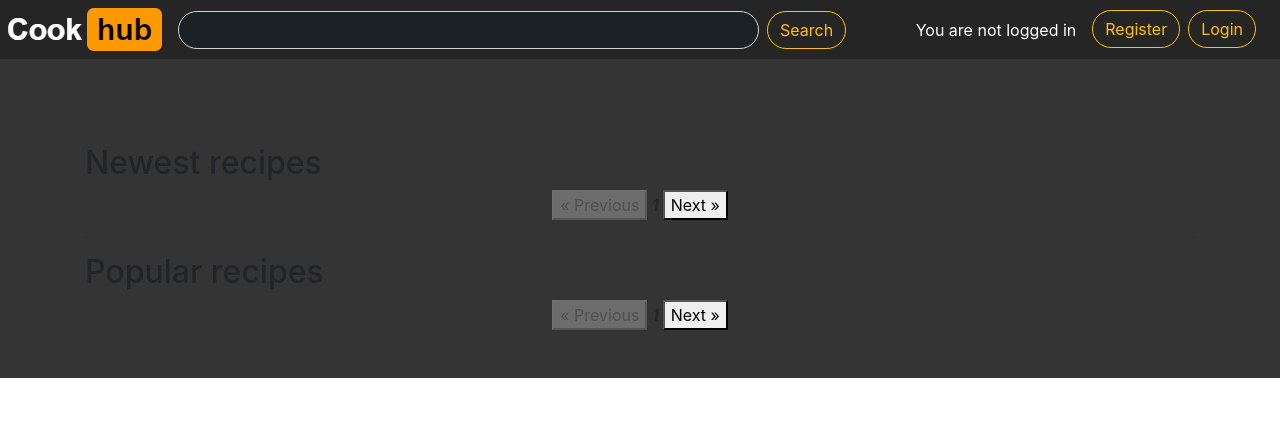
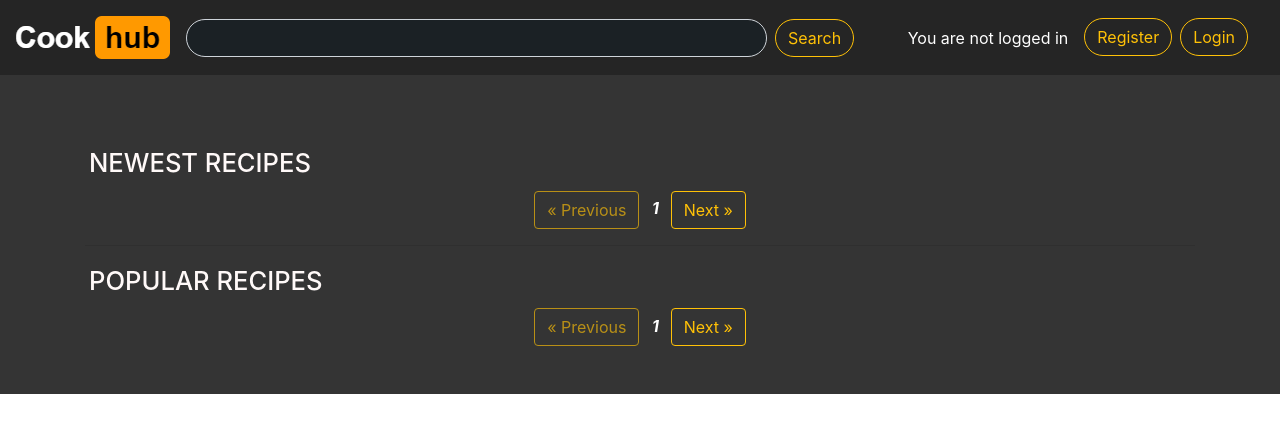
Before and after one commit to Konrad9/cookhub, a Django app: page / in a window 1280 px wide. Shown: the top 433 px of the page. Run offline with Django 3.2, Linux system fonts and the light colour scheme; data that the repository does not hold is empty; some libraries are stand-ins or nearby versions.

Commit message:
Homepage template dark mode done
Added dark mode to the homepage

```diff
--- a/cookhub/static/js/paginationHandler.js
+++ b/cookhub/static/js/paginationHandler.js
@@ -36,24 +36,25 @@ function RecipeGetter(RecipesPerPage, author, which, page, single, element, url,
 // now to the representation
 function displayRecipes(element, recipesArray, buttons) {
     var part1 = "<div class='col-md-4'><div class='card mb-4 box-shadow'><img class='card-img-top' alt='Thumbnail [100%x225]' style='height: 225px; width: 100%; display: block;' src='";
-    var part2 = "' data-holder-rendered='true'><div class='card-body'><a class='card-text' href='/recipe/";
+    var part2 = "' data-holder-rendered='true'><div class='card-body'><a class='card-text-title p-0 m-0' href='/recipe/";
     var part3 = "'>";
-    var part4 = "</a><div class='d-flex justify-content-between align-items-center'><a>Rating: ";
-    var part5 = "</a></div>";
-    var part6 = "</div></div></div>";
+    var part4 = "</a><div class='d-flex justify-content-between align-items-center'><p class=\"card-text-author mt-2 mb-2\">Author: ";
+    var part41 = "</p><p class=\"card-text-rating mt-2 mb-2\">Rating: ";
+    var part5 = "</p>";
+    var part6 = "</div></div></div></div>";
     var recipeHTMLpiece = "";
     for (i=0; i<recipesArray.length; i++) {
         var buttonPart = "";
         if (recipesArray[i].button=="remove") {
-            buttonPart = "<div class='btn-group'><button type='button' id='" + recipesArray[i].id + "' class='btn btn-sm btn-outline-secondary removeRecipeButton' data-recipeid='" + recipesArray[i].id + "' >Remove</button></div>";
+            buttonPart = "<div class='btn-group'><button type='button' id='" + recipesArray[i].id + "' class='btn btn-sm btn-outline-warning removeRecipeButton' data-recipeid='" + recipesArray[i].id + "' >Remove</button></div>";
         }
         else if (recipesArray[i].button=="save") {
-            buttonPart = "<div class='btn-group'><button type='button' id='" + recipesArray[i].id + "' class='btn btn-sm btn-outline-secondary addRecipeButton' data-recipeid='" + recipesArray[i].id + "' >Save</button></div>";
+            buttonPart = "<div class='btn-group'><button type='button' id='" + recipesArray[i].id + "' class='btn btn-sm btn-outline-warning addRecipeButton' data-recipeid='" + recipesArray[i].id + "' >Save</button></div>";
         }
         else if (recipesArray[i].button=="saved") {
-            buttonPart = "<div class='btn-group'><button type='button' id='" + recipesArray[i].id + "' class='btn btn-sm btn-outline-secondary addRecipeButton' data-recipeid='" + recipesArray[i].id + "' disabled='true' >Saved</button></div>";
+            buttonPart = "<div class='btn-group'><button type='button' id='" + recipesArray[i].id + "' class='btn btn-sm btn-outline-warning addRecipeButton' data-recipeid='" + recipesArray[i].id + "' disabled='true' >Saved</button></div>";
         }
-        recipeHTMLpiece += part1 + recipesArray[i].photoSource + part2 + recipesArray[i].id + part3 + recipesArray[i].title + part4 + recipesArray[i].averageRating + part5 + buttonPart + part6;
+        recipeHTMLpiece += part1 + recipesArray[i].photoSource + part2 + recipesArray[i].id + part3 + recipesArray[i].title + part4 + recipesArray[i].author + part41 + recipesArray[i].averageRating + part5 + buttonPart + part6;
     }
     $(element).html(recipeHTMLpiece);
 }
--- a/cookhub/templates/cookhub/base.html
+++ b/cookhub/templates/cookhub/base.html
@@ -28,7 +28,7 @@
 
     <body>
         <header>
-            <nav class="navbar navbar-expand-md navbar-dark fixed-top p-2" style="background-color:#252525">
+            <nav class="navbar navbar-expand-md navbar-dark fixed-top p-3" style="background-color:#252525">
                 <a class="navbar-brand p-0" href="{% url 'cookhub:homepage' %}"><img src="{{ MEDIA_URL }}logo.png" /></a>
                 <div class="collapse navbar-collapse pr-3" id="navbarCollapse">
                     <ul class="navbar-nav mr-auto">
--- a/cookhub/templates/cookhub/homepage.html
+++ b/cookhub/templates/cookhub/homepage.html
@@ -13,7 +13,7 @@
                 <table>
                     <tbody>
                     <tr>
-                        <h2> Newest recipes </h2>
+                        <h2 class="card-section p-1"> NEWEST RECIPES <br/></h2>
                     </tr>
                     <tr>
                         <div class="row" id="newest">
@@ -21,14 +21,14 @@
                     </tr>
                     <tr>
                         <div align="center">
-                            <button class="previous" id="newest">&laquo; Previous</button>
-                            <strong><em id="NewestRecipePage"> 1 </em></strong>
-                            <button class="next" id="newest">Next &raquo;</button>
+                            <button class="previous btn btn-outline-warning my-2 my-sm-0" id="newest">&laquo; Previous</button>
+                            <strong><em class="pr-2 pl-2" id="NewestRecipePage" style="color: white"> 1 </em></strong>
+                            <button class="next btn btn-outline-warning my-2 my-sm-0" id="newest">Next &raquo;</button>
                         </div>
                     </tr>
             <hr/>
             <tr>
-                <h2> Popular recipes </h2>
+                <h2 class="card-section p-1"> POPULAR RECIPES <br/></h2>
             </tr>
             <tr>
                 <div class="row" id="popular">
@@ -37,9 +37,9 @@
             </tr>
             <tr>
                 <div align="center">
-                    <button class="previous" id="popular">&laquo; Previous</button>
-                    <strong><em id="PopularRecipePage"> 1 </em></strong>
-                    <button class="next" id="popular">Next &raquo;</button>
+                    <button class="previous btn btn-outline-warning my-2 my-sm-0" id="popular">&laquo; Previous</button>
+                    <strong><em class="pr-2 pl-2" id="PopularRecipePage" style="color: white"> 1 </em></strong>
+                    <button class="next btn btn-outline-warning my-2 my-sm-0" id="popular">Next &raquo;</button>
                 </div>
             </tr>
             </tbody>
@@ -78,6 +78,32 @@
         .album {
             background-color: #343434;
         }
+
+        .card {
+            background-color: #252525;
+        }
+
+        .card-text-title {
+            color: #ffd32d;
+        }
+
+        .card-text-author {
+            color: #f5f2ff;
+        }
+
+        .card-text-rating {
+            color: #867a7f;
+        }
+
+        .card-section {
+            color: #fff9f8;
+        }
+
+        h2 {
+            font-size: 1.6rem;
+        }
+
+
 
 
     </style>
```
